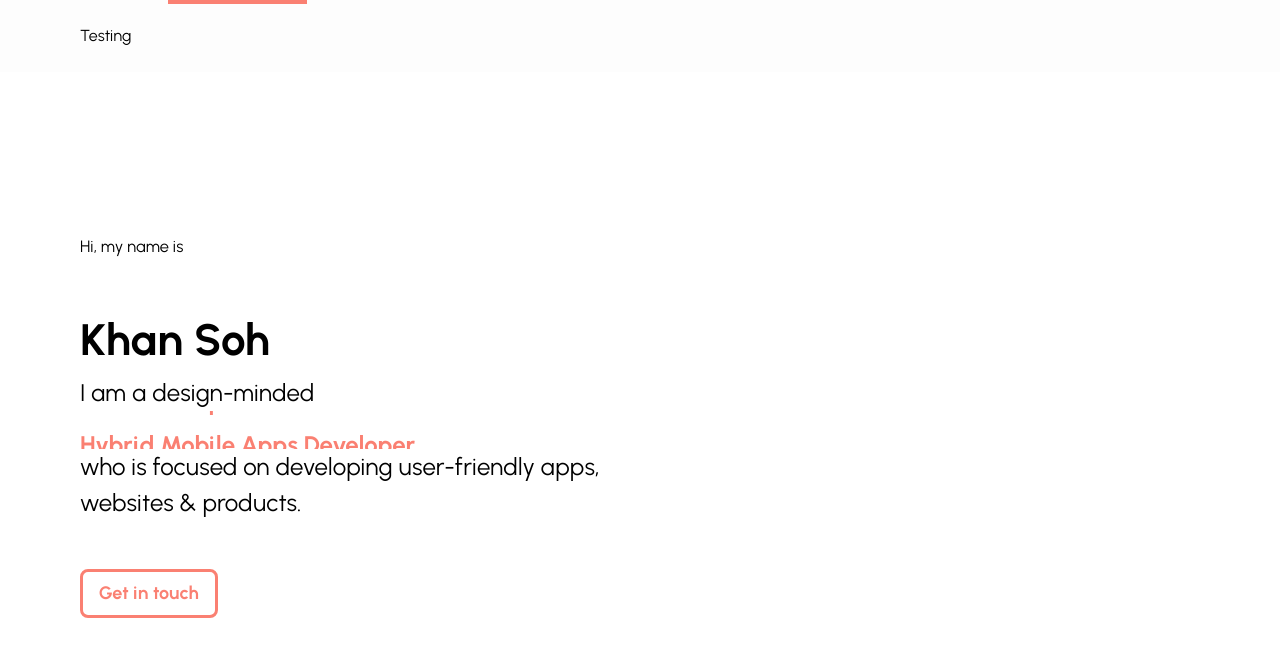
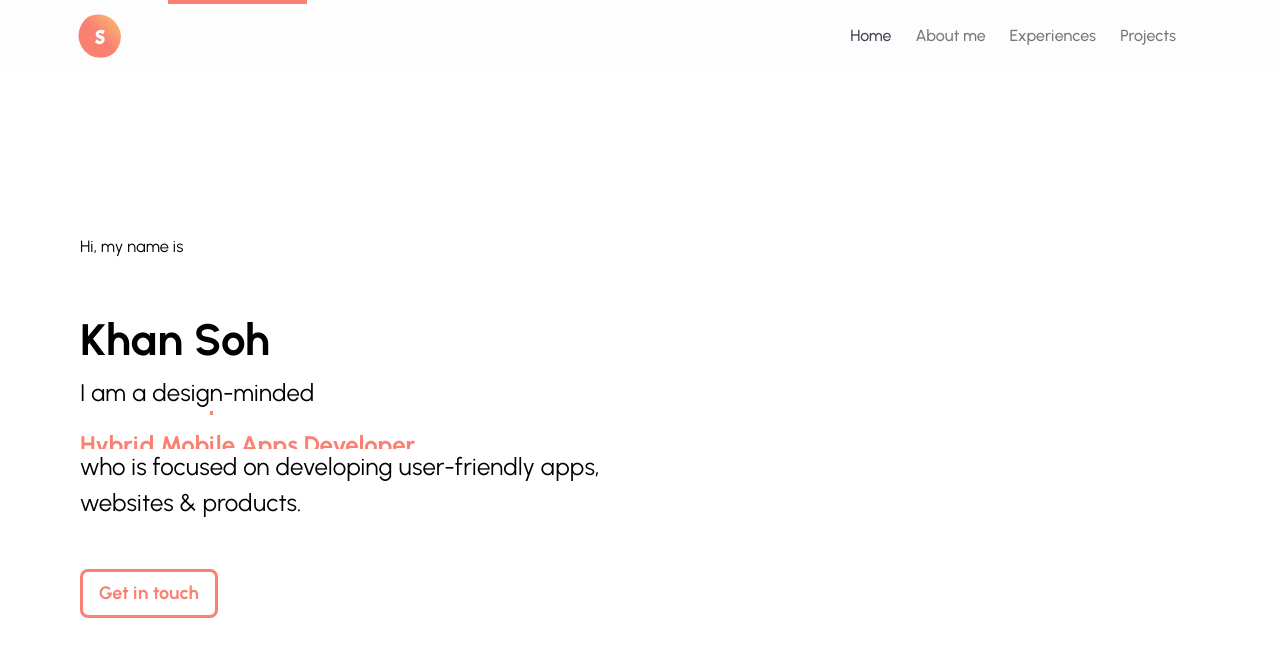
Before and after one commit to notAunty/portfolio-v2, a Jekyll site: the page built from src/index.html, in a window 1280 px wide. Shown: the top 657 px of the page. Built offline with Jekyll 4.4.1, drawn with Linux system fonts in a browser that asks for light colours; comment, search, counter and statistics services are not loaded.

Commit message:
logo + nav bar

```diff
--- /dev/null
+++ b/src/_includes/logo.html
@@ -0,0 +1,16 @@
+<div class="site-logo">
+  <svg viewBox="0 0 500 500" xmlns="http://www.w3.org/2000/svg" xmlns:xlink="http://www.w3.org/1999/xlink" width="100%" height="100%"
+    id="blobSvg">
+    <defs>
+      <linearGradient id="gradient" x1="50%" y1="50%" x2="100%" y2="0%">
+        <stop offset="0%" style="stop-color: rgb(250, 128, 114);"></stop>
+        <stop offset="100%" style="stop-color: rgb(250, 196, 114);"></stop>
+      </linearGradient>
+    </defs>
+    <path id="blob"
+      d="M413.5,348.5Q364,447,251.5,444.5Q139,442,85,346Q31,250,82.5,150Q134,50,244.5,59Q355,68,409,159Q463,250,413.5,348.5Z"
+      fill="url(#gradient)"></path>
+  </svg>
+
+  <span>S</span>
+</div>
--- a/src/_includes/navigation.html
+++ b/src/_includes/navigation.html
@@ -3,6 +3,16 @@
     Skip to content
   </a>
 
-Testing
+  <div class="nav__logo">
+    {% include logo.html %}
+  </div>
 
+  <div class="nav__menu">
+    <ul>
+      <li><a class="current" id="navigation-home" href="#home">Home</a></li>
+      <li><a id="navigation-about" href="#about">About me</a></li>
+      <li><a id="navigation-experiences" href="#experiences">Experiences</a></li>
+      <li><a id="navigation-projects" href="#projects">Projects</a></li>
+    </ul>
+  </div>
 </nav>
--- /dev/null
+++ b/src/_sass/_logo.scss
@@ -0,0 +1,26 @@
+@font-face {
+  font-family: 'Acme';
+  src: url('../fonts/Acme-Regular.ttf');
+  font-weight: 400;
+  font-style: normal;
+}
+
+.site-logo {
+  position: relative;
+  height: 100%;
+  margin-left: -8px;
+  display: flex;
+  align-items: center;
+  justify-content: center;
+  user-select: none;
+
+  > span {
+    position: absolute;
+    color: $white;
+    margin-right: 1px;
+    margin-top: 4px;
+    font-family: 'Acme', system-ui, sans-serif;
+    font-size: 120%;
+    font-weight: 700;
+  }
+}
--- a/src/_sass/_navigation.scss
+++ b/src/_sass/_navigation.scss
@@ -14,11 +14,45 @@ nav {
 
   display: flex;
   align-items: center;
+  justify-content: space-between;
 
   background-color: rgba($white, 0.72);
   backdrop-filter: saturate(180%) blur(20px);
   -webkit-backdrop-filter: saturate(180%) blur(20px);
 
+  // Logo
+  .nav__logo {
+    height: calc(100% - 16px);
+  }
+
+  // Menu
+  .nav__menu {
+    > ul {
+      display: flex;
+      list-style: none;
+
+      > li {
+        font-weight: 500;
+        margin-right: 24px;
+
+        > a {
+          color: $text-color2;
+          transition: color 0.2s ease-in-out;
+        }
+
+        > a.current {
+          color: $text-color;
+        }
+
+        > a:hover {
+          color: $primary;
+        }
+      }
+    }
+  }
+
+
+  // Skip to content
   .skip-to-content-link {
     background: $primary-color;
     left: 168px;
@@ -27,7 +61,6 @@ nav {
     transform: translateY(-150%);
     transition: transform 0.3s cubic-bezier(0.19, 1, 0.22, 1);
   }
-
   .skip-to-content-link:focus {
     border: none;
     transform: translateY(0%);
--- a/src/css/main.scss
+++ b/src/css/main.scss
@@ -7,6 +7,7 @@
 @import "fonts";
 @import "base";
 @import "splash";
+@import "logo";
 @import "navigation";
 @import "site";
 // @import "switch";
```
Also changed, not shown: src/fonts/Acme-Regular.ttf (added).
